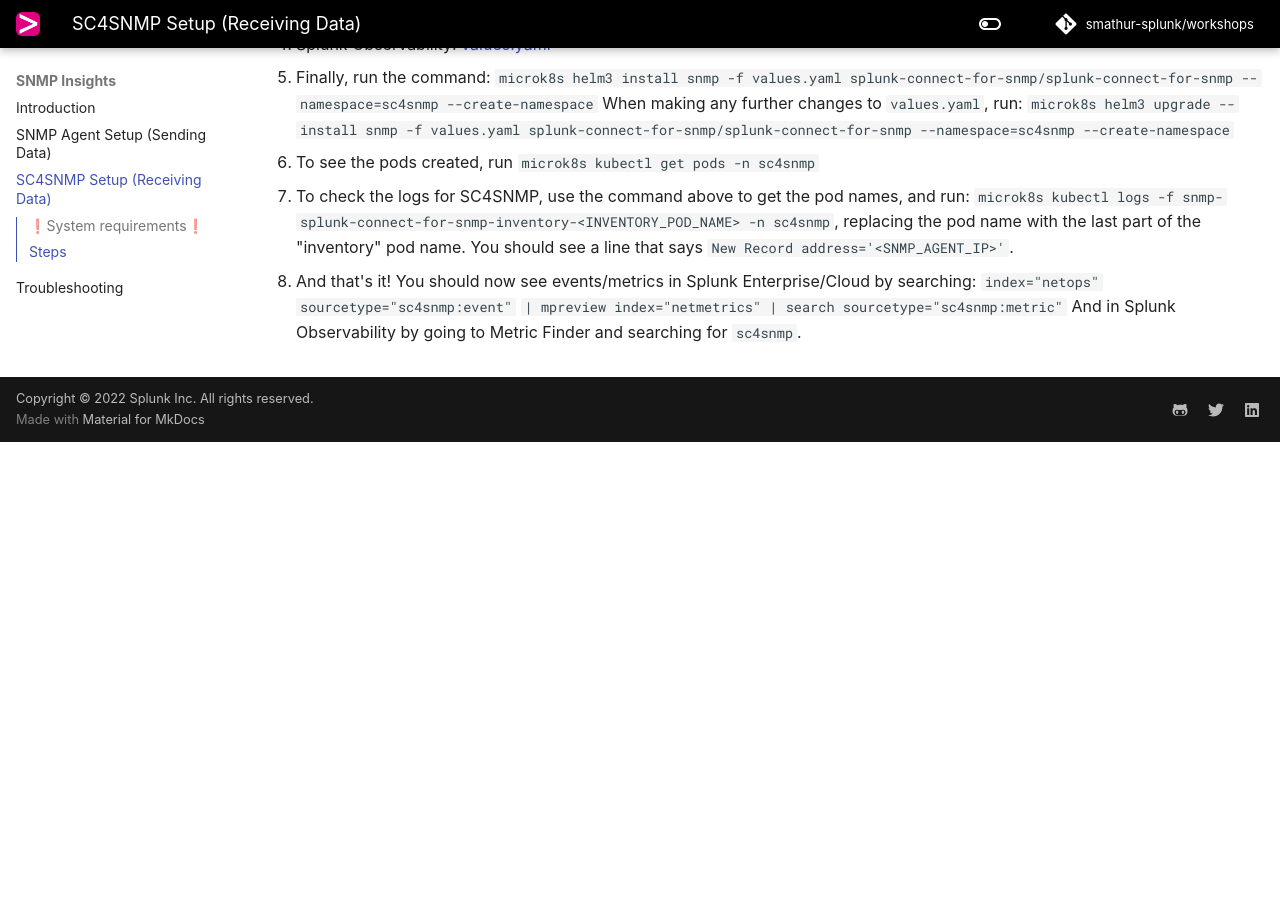
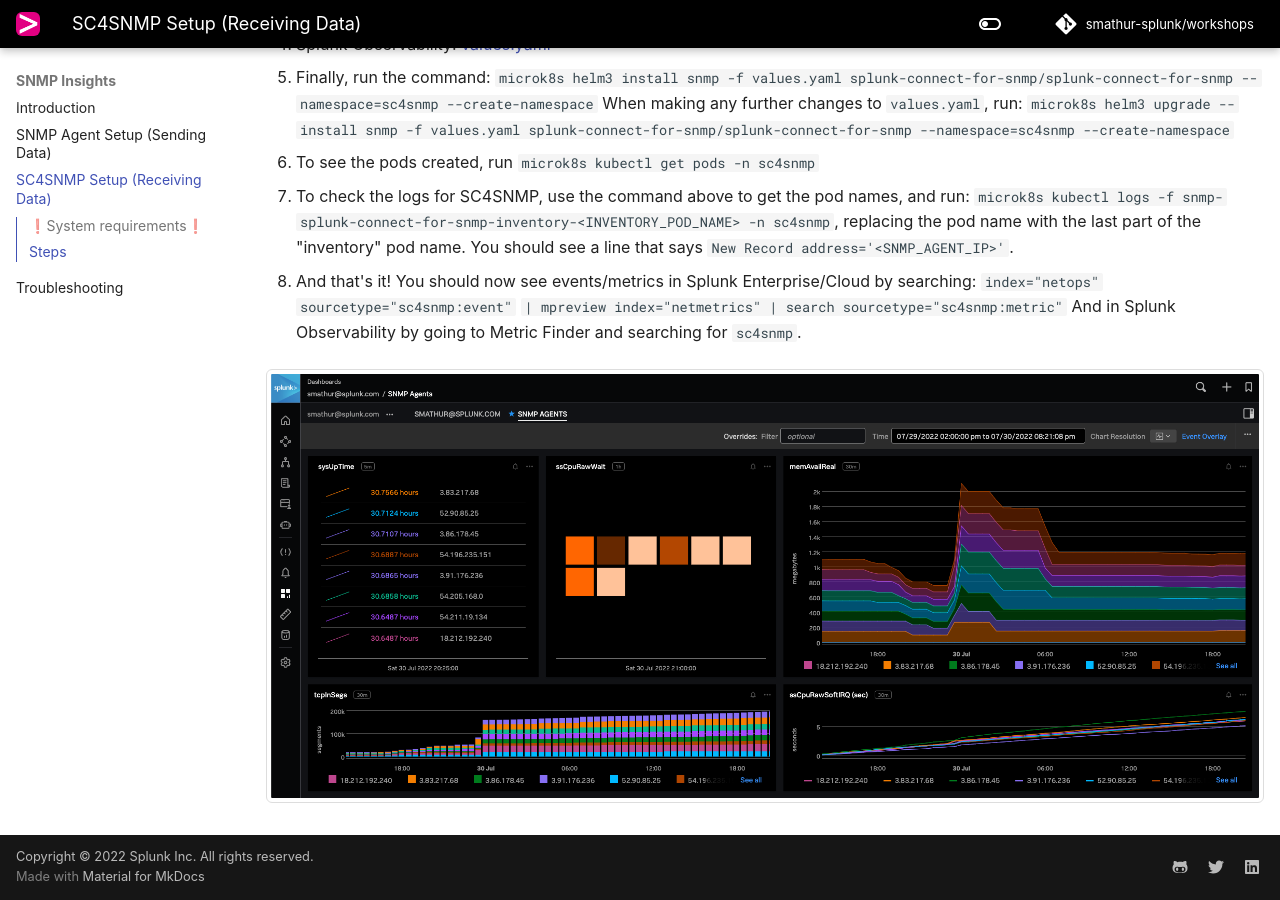
Before and after one commit to smathur-splunk/workshops, an MkDocs documentation site: the page built from docs/snmp_host.md, in a window 1280 px wide and 900 px high, scrolled down 1872 px. Built offline with MkDocs 1.6.1 and Material for MkDocs 9.7.7, drawn with Linux system fonts in a browser that asks for light colours; some web fonts are replaced; comment, search, counter and statistics services are not loaded; the version menu is left out; before the commit the page ends 2314 px from its top, so only the background shows below that.

Commit message:
Add SNMP dashboard screenshot

```diff
--- a/docs/snmp_host.md
+++ b/docs/snmp_host.md
@@ -87,3 +87,5 @@
 `index="netops" sourcetype="sc4snmp:event"`
 `| mpreview index="netmetrics" | search sourcetype="sc4snmp:metric"`
 And in Splunk Observability by going to Metric Finder and searching for `sc4snmp`.
+
+![Custom SNMP Dashboard in Splunk Observability](images/snmp_dash.png)
```
Also changed, not shown: docs/images/snmp_dash.png (added), 1 other file.
